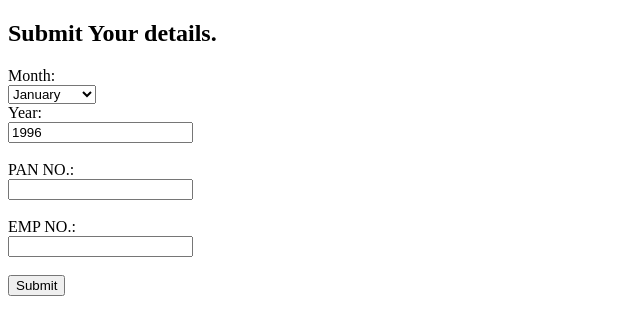
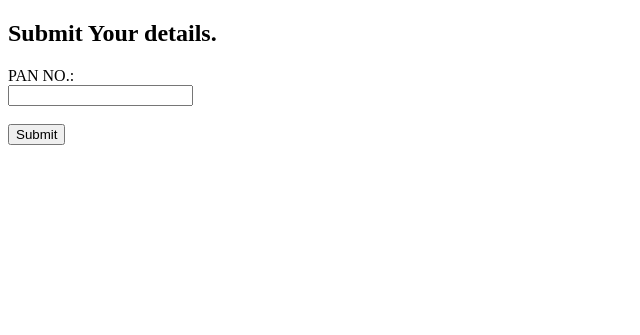
Before and after one commit to kashyapm962/mdu_payslip_generation, a Django app: page /search/ in a window 1280 px wide. Shown: the top 335 px of the page, without its empty margins (0-640 px from the left). Run offline with Django 3.2, Linux system fonts and the light colour scheme.

Commit message:
Added functions to retrieve data from the database

```diff
--- a/search/templates/search/index.html
+++ b/search/templates/search/index.html
@@ -6,30 +6,8 @@
 
 <form action="{% url 'search:result' %}", method="POST">
   {% csrf_token %}
-  Month:<br>
-    <select name="month">
-    <option value="JAN">January</option>
-    <option value="FEB">February</option>
-    <option value="MARCH">March</option>
-    <option value="APRIL">April</option>
-    <option value="MAY">May</option>
-    <option value="JUNE">June</option>
-    <option value="JULY">July</option>
-    <option value="AUG">August</option>
-    <option value="SEPT">September</option>
-    <option value="OCT">October</option>
-    <option value="NOV">November</option>
-    <option value="DEC">December</option>
-  	</select>
-  	<br>
-  Year:<br>
-  <input type="text" name="year" value="1996">
-  <br><br>
   PAN NO.:<br>
   <input type="text" name="pan" value="">
-  <br><br>
-  EMP NO.:<br>
-  <input type="text" name="empl_no" value="">
   <br><br>
   <input type="submit" value="Submit">
 </form>
--- a/search/views.py
+++ b/search/views.py
@@ -14,11 +14,9 @@ def index(request):
 
 
 def result(request):
-	month = request.POST['month']
-	year = request.POST['year']
 	pan = request.POST['pan']
-	empl_no = request.POST['empl_no']
-	return HttpResponse("<h1>This is working :"+str(month)+str(year)+str(pan)+str(empl_no)+"</h1>")
+	obj = payslip.objects.filter(Pan__startswith=str(pan))[0]
+	return HttpResponse("<h1>This is working :"+str(obj.Name)+"</h1>")
 
 def upload(request):
 	return render(request,'search/upload.html')
```
